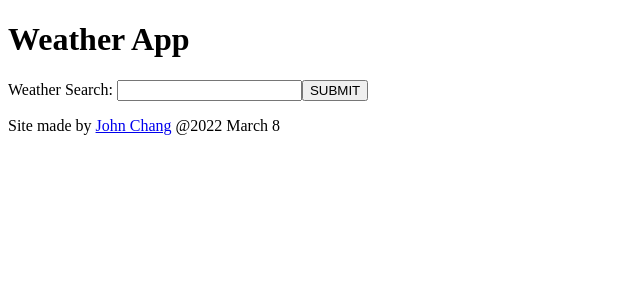
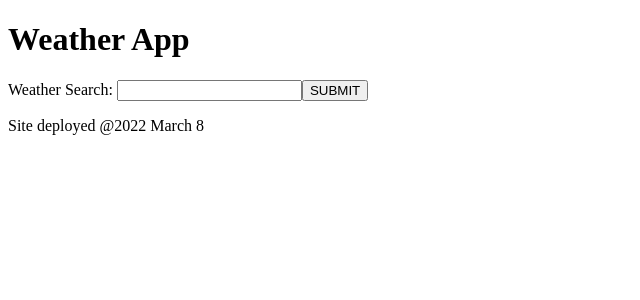
Before and after one commit to alwaysEnergetic/weather-api, a Next.js app: page / in a window 1280 px wide. Shown: the top 300 px of the page, without its empty margins (0-640 px from the left). Built offline with nearby package versions, Linux system fonts and the light colour scheme.

Commit message:
updated with new design

```diff
--- a/components/Footer/Footer.tsx
+++ b/components/Footer/Footer.tsx
@@ -2,13 +2,12 @@ export default function Footer() {
   return (
     <footer className="text-3xl text-center absolute bottom-0 w-full p-8 bg-background">
       <p className="text-textColor">
-        Site made by {}
+        Site deployed {}
         <a
           className="text-yellow font-semibold hover:underline "
           target="_blank"
           href="https://github.com/alwaysEnergetic/coding-test-weather-api"
         >
-          John Chang
         </a>{" "}
         @2022 March 8
       </p>
```
